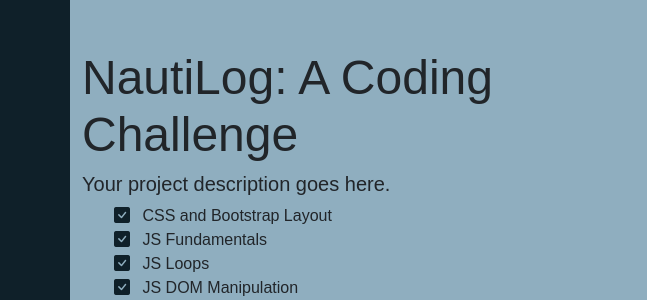
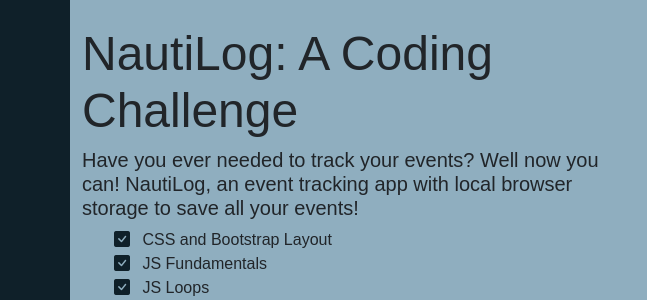
Before and after one commit to Vann-K/NautiLog, a plain HTML site: page index.html in a window 1280 px wide. Shown: the part 85-385 px from the top of the page, 0-647 px from the left. Drawn offline with nearby package versions, Linux system fonts and the light colour scheme; some packages are replaced by stand-ins of ours; a script that the page names is missing; a web font is replaced by a local one.

Commit message:
Updated Project DEsc

```diff
--- a/index.html
+++ b/index.html
@@ -68,7 +68,8 @@
         <div class="row align-items-center row-cols-1 row-cols-md-2 text-dark h-100">
             <div class="col">
                 <h1 class="display-5">NautiLog: A Coding Challenge</h1>
-                <h4 class="lead">Your project description goes here.</h4>
+                <h4 class="lead">Have you ever needed to track your events? Well now you can! NautiLog, an event
+                    tracking app with local browser storage to save all your events!</h4>
                 <ul class="checkList">
                     <li>
                         <i class="bi bi-check-square-fill"></i>
```
